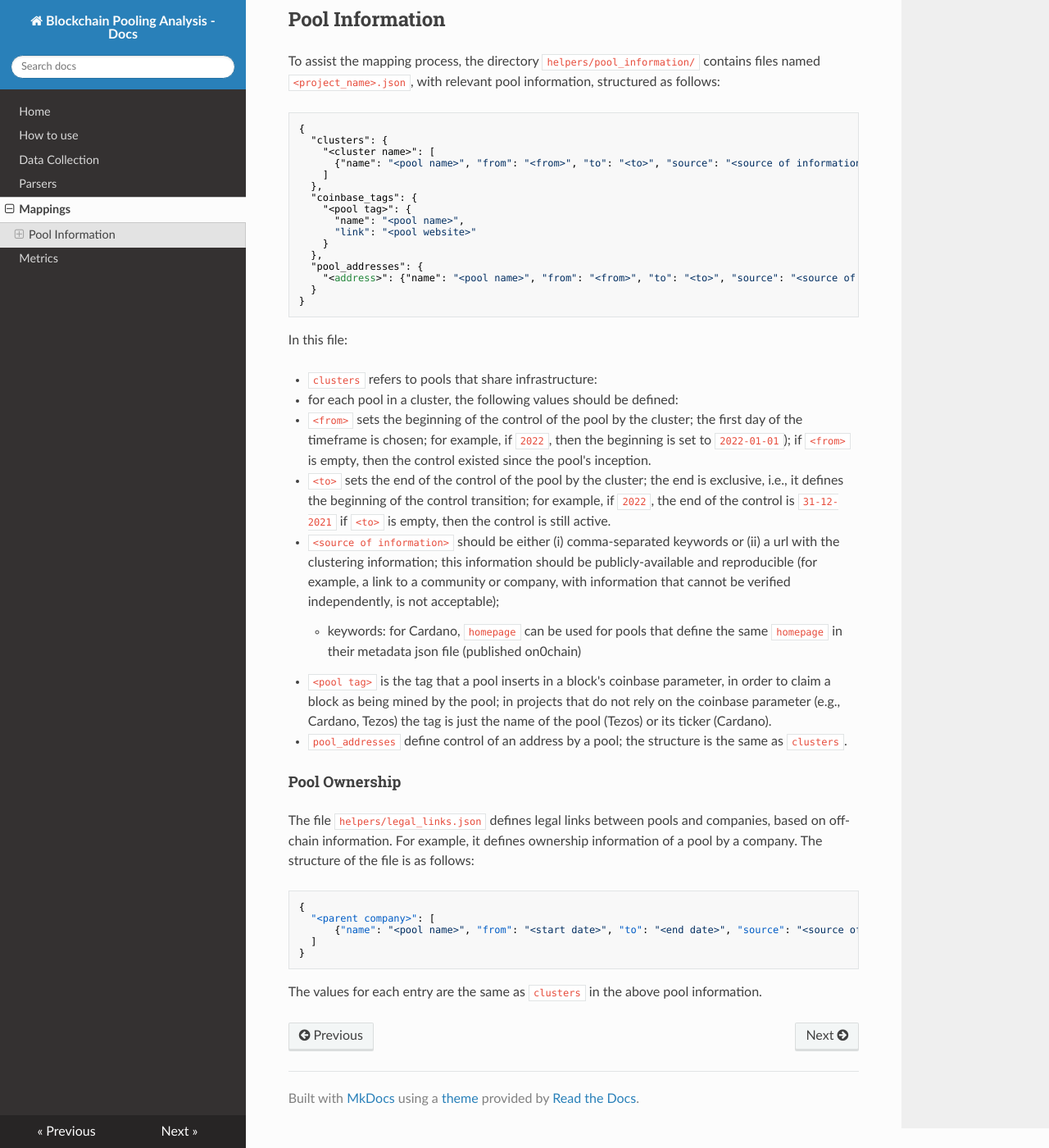
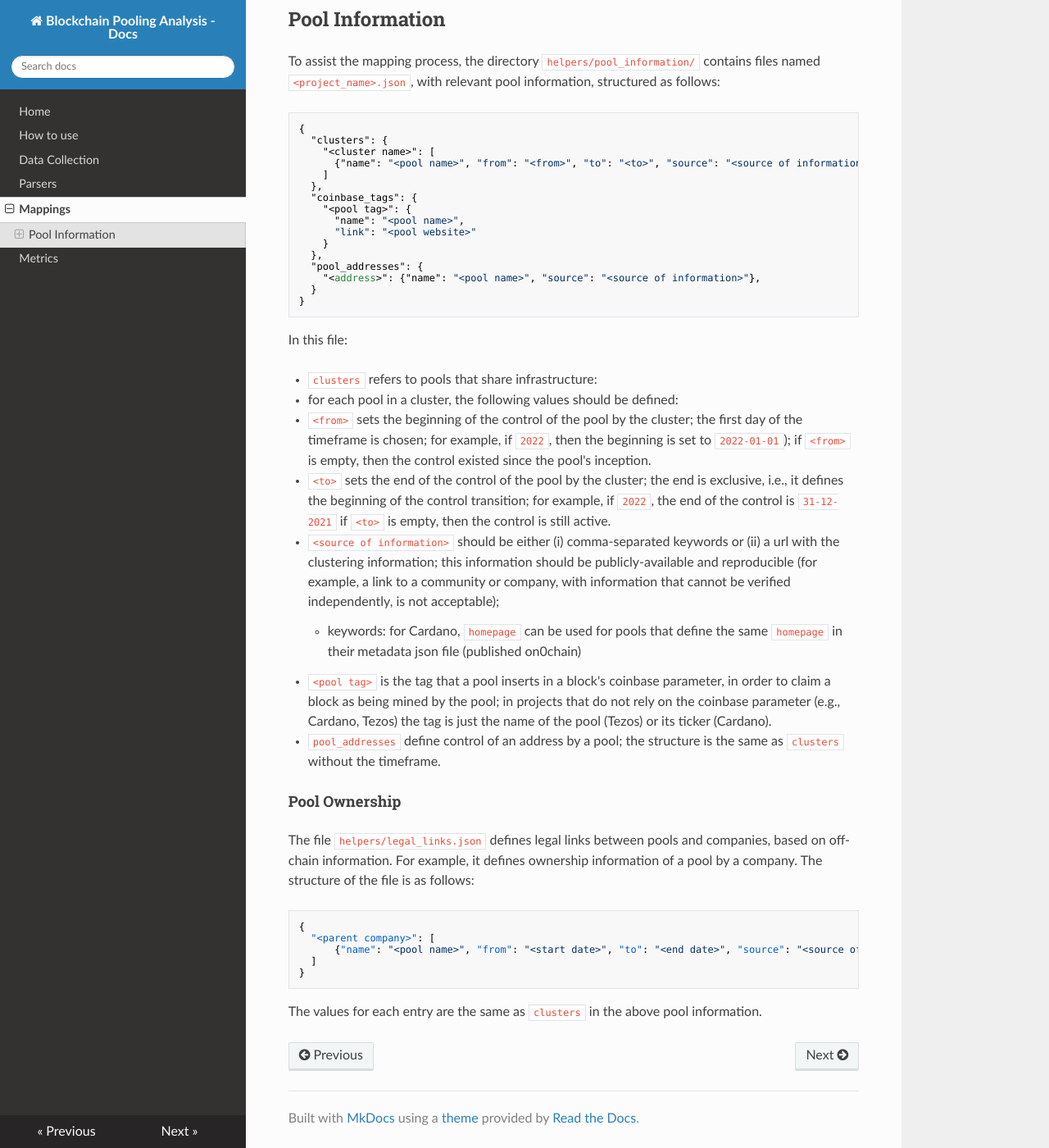
Before and after one commit to Blockchain-Technology-Lab/consensus-decentralization, an MkDocs documentation site: the page built from docs/mappings.md, in a window 1280 px wide and 1400 px high, scrolled down 491 px. Shown: the whole window at 82% size. Built offline with MkDocs 1.6.1, drawn with Linux system fonts in a browser that asks for light colours; nearby versions of some CDN libraries.

Commit message:
Update mapping docs to remove pool address timeframe

````diff
--- a/docs/mappings.md
+++ b/docs/mappings.md
@@ -34,7 +34,7 @@ relevant pool information, structured as follows:
     }
   },
   "pool_addresses": {
-    "<address>": {"name": "<pool name>", "from": "<from>", "to": "<to>", "source": "<source of information>"},
+    "<address>": {"name": "<pool name>", "source": "<source of information>"},
   }
 }
 ```
@@ -55,7 +55,7 @@ In this file:
     - keywords: for Cardano, `homepage` can be used for pools that define the
       same `homepage` in their metadata json file (published on0chain)
 - `<pool tag>` is the tag that a pool inserts in a block's coinbase parameter, in order to claim a block as being mined by the pool; in projects that do not rely on the coinbase parameter (e.g., Cardano, Tezos) the tag is just the name of the pool (Tezos) or its ticker (Cardano).
-- `pool_addresses` define control of an address by a pool; the structure is the same as `clusters`.
+- `pool_addresses` define control of an address by a pool; the structure is the same as `clusters` without the timeframe.
 
 #### Pool Ownership
 
````
